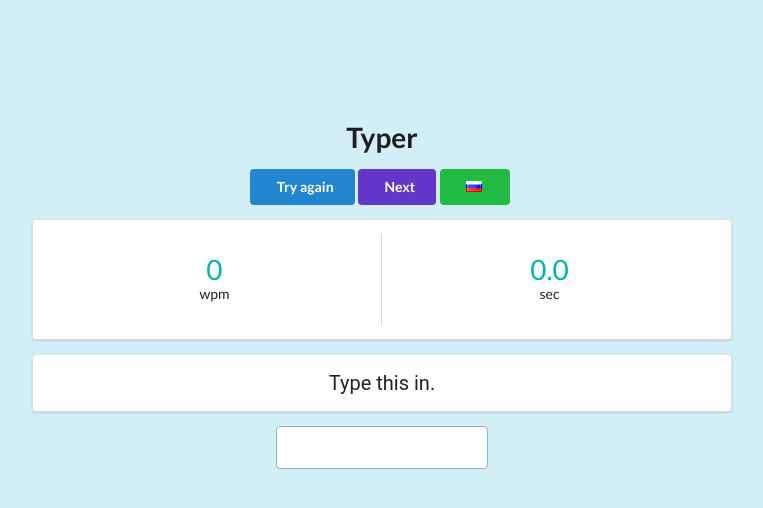
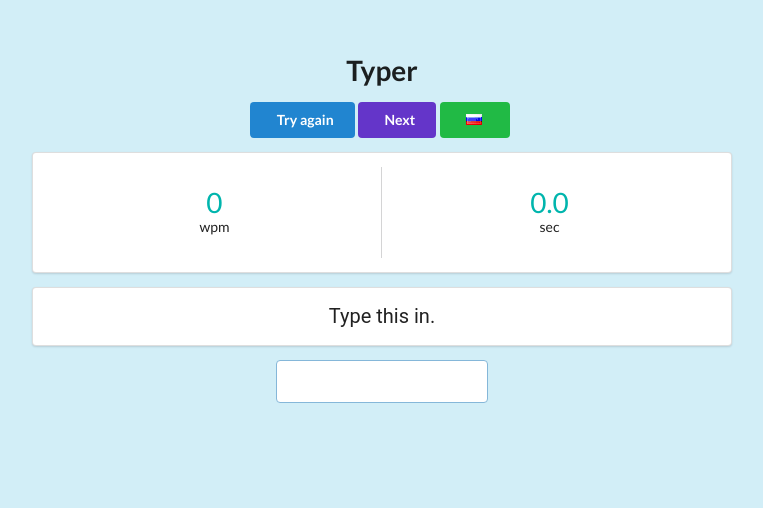
Before and after one commit to uinucz/typer, a React (Create React App) app: page / in a window 1280 px wide. Shown: the part 104-612 px from the top of the page, without its empty margins (258-1021 px from the left). Built offline with nearby package versions, Linux system fonts and the light colour scheme.

Commit message:
main div abs position

```diff
--- a/src/App.js
+++ b/src/App.js
@@ -132,8 +132,15 @@ const App = () => {
   })
 
   return (
-    <div className="center-screen " style={{ background: '#d2eef7' }}>
-      <div className="ui text container fixed">
+    <div
+      className="center-screen "
+      style={{ background: '#d2eef7', position: 'relative', height: '100%' }}
+    >
+      <div
+        className="ui text container fixed"
+        style={{ position: 'absolute', top: '20%' }}
+      >
+        <div style={{}}>
           <h1 className="ui center aligned header">Typer</h1>
 
           <div>
@@ -156,7 +163,9 @@ const App = () => {
                 handleReset()
                 setEng(!eng)
               }}
-            text={!eng ? <i className="uk flag" /> : <i className="ru flag" />}
+              text={
+                !eng ? <i className="uk flag" /> : <i className="ru flag" />
+              }
               colour={'  green  '}
             />
           </div>
@@ -174,10 +183,14 @@ const App = () => {
                 label={'wpm'}
                 size={'tiny'}
               />
-            <Stats text={Number(cur).toFixed(1)} label={'sec'} size={'tiny'} />
+              <Stats
+                text={Number(cur).toFixed(1)}
+                label={'sec'}
+                size={'tiny'}
+              />
             </div>
           </div>
-
+        </div>
         <Main
           left={left}
           read={read}
```
Lines whose indentation alone changed are shown as unchanged.
